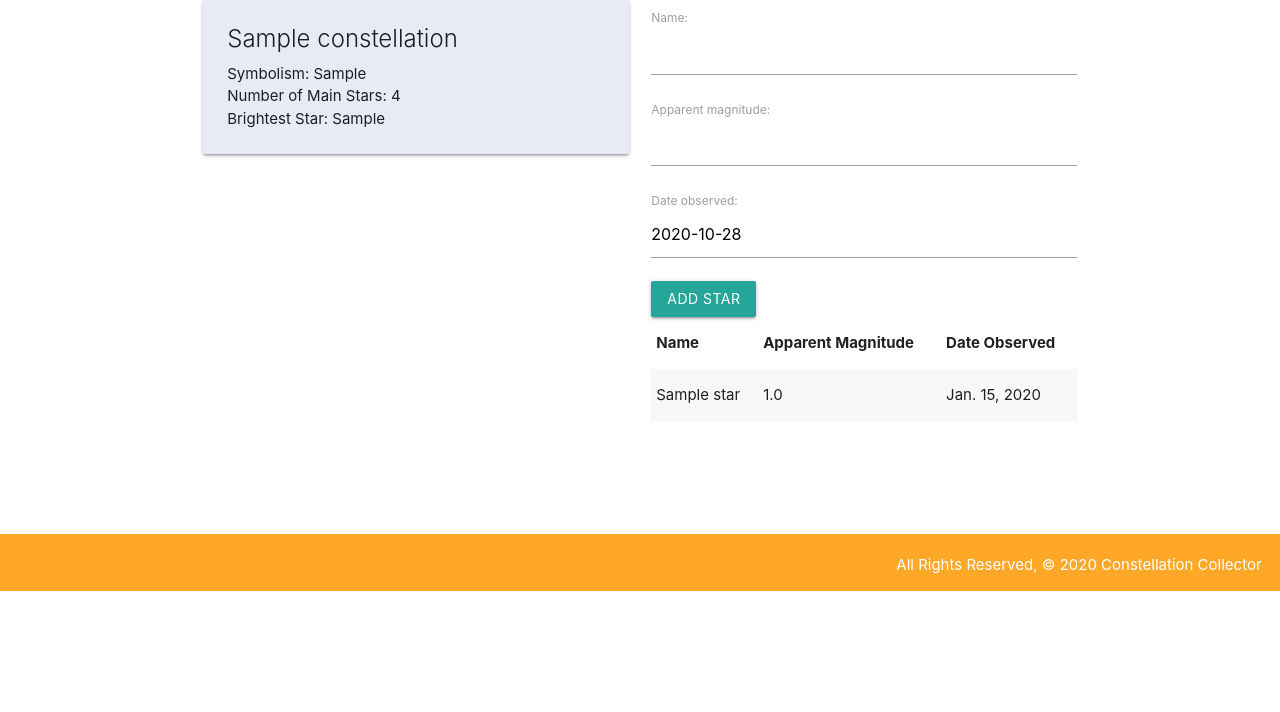
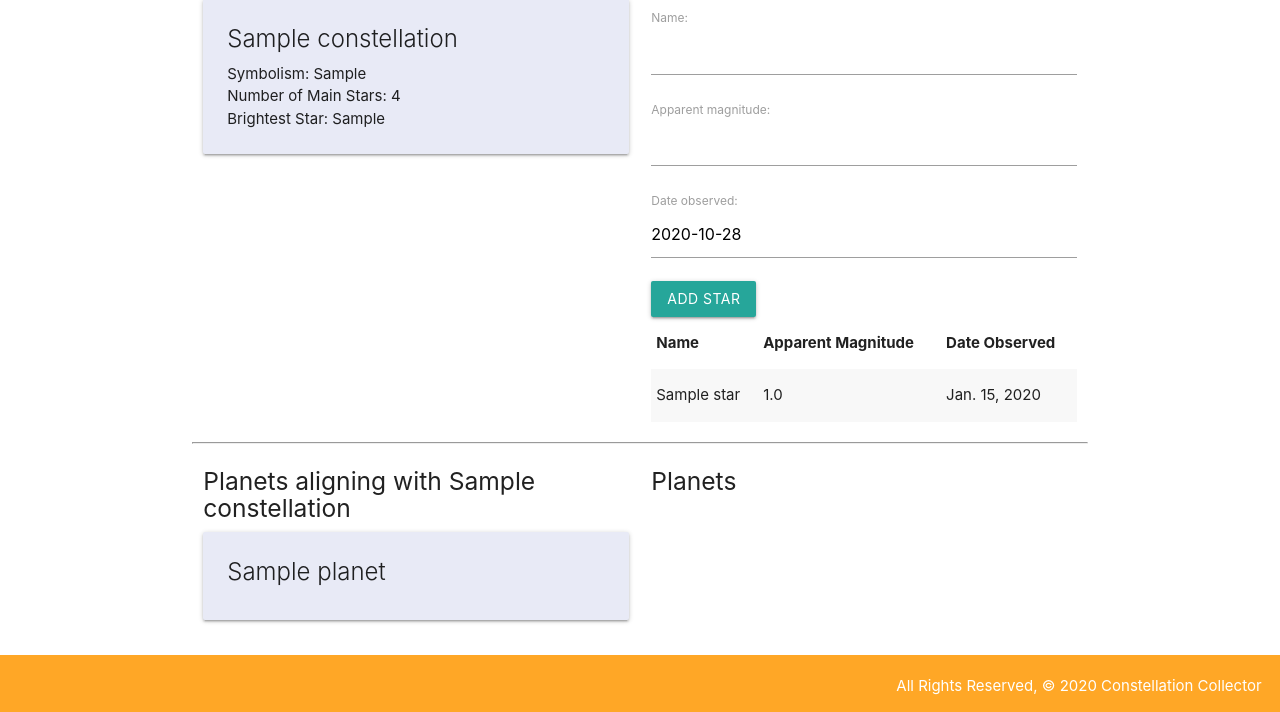
Before and after one commit to katiehermalik/constellation-journal, a Django app: page /constellations/1/ in a window 1280 px wide. Shown: the part 209-921 px from the top of the page. Before the commit the page ends 800 px from the top, so only its background shows below. Run offline with Django 3.2, Linux system fonts and the light colour scheme; tables that the repository leaves empty hold one stand-in row (values such as "Sample post").

Commit message:
displayed UI for planet-constellation association

```diff
--- a/main_app/templates/constellations/detail.html
+++ b/main_app/templates/constellations/detail.html
@@ -37,6 +37,43 @@
     </table>
   </div>
 </div>
+<hr>
+<div class="row">
+  <div class="col s6">
+    <h5>Planets aligning with {{ constellation.name }}</h5>
+    {% if constellation.planets.count %}
+      {% for planet in constellation.planets.all %}
+        <div class="card">
+          <div class="card-content">
+            <span class="card-title">{{ planet.name }}</span>
+          </div>
+        </div>
+      {% endfor %}
+    {% else %}
+      <h5>No planets can be seen in {{ constellation.name }} this time of year.</h5>
+    {% endif %}
+  </div>
+
+  <div class="col s6">
+    <h5>Planets</h5>
+    {% if planets.count %}
+      {% for planet in planets.all %}
+        <div class="card">
+          <div class="card-content">
+            <span class="card-title">{{ planet.name }}</span>
+          </div>
+          <div class="card-action">
+            <form action="" method="post">
+              {% csrf_token %}
+              <button type="submit" class="btn">Add</button>
+            </form>
+          </div>
+        </div>
+      {% endfor %}
+    {% endif %}
+  </div>
+</div>
+
 <script>
   const dateEl = document.getElementById('id_date_observed');
   M.Datepicker.init(dateEl, {
--- a/main_app/views.py
+++ b/main_app/views.py
@@ -1,5 +1,5 @@
 from django.shortcuts import render, redirect
-from .models import Constellation
+from .models import Constellation, Planet
 from .forms import StarForm
 
 def home(request):
@@ -13,12 +13,13 @@ def constellations_index(request):
     return render(request, 'constellations/index.html', {'constellations': constellations })
 
 def constellations_detail(request, constellation_id):
-    # DB query
     constellation = Constellation.objects.get(id=constellation_id)
+    planets_constellation_doesnt_have = Planet.objects.exclude(id__in = constellation.planets.all().values_list('id'))
     star_form = StarForm()
     return render(request, 'constellations/detail.html', {
         'constellation': constellation,
-        'star_form': star_form
+        'star_form': star_form,
+        'planets': planets_constellation_doesnt_have
     })
 
 def add_star(request, constellation_id):
```
